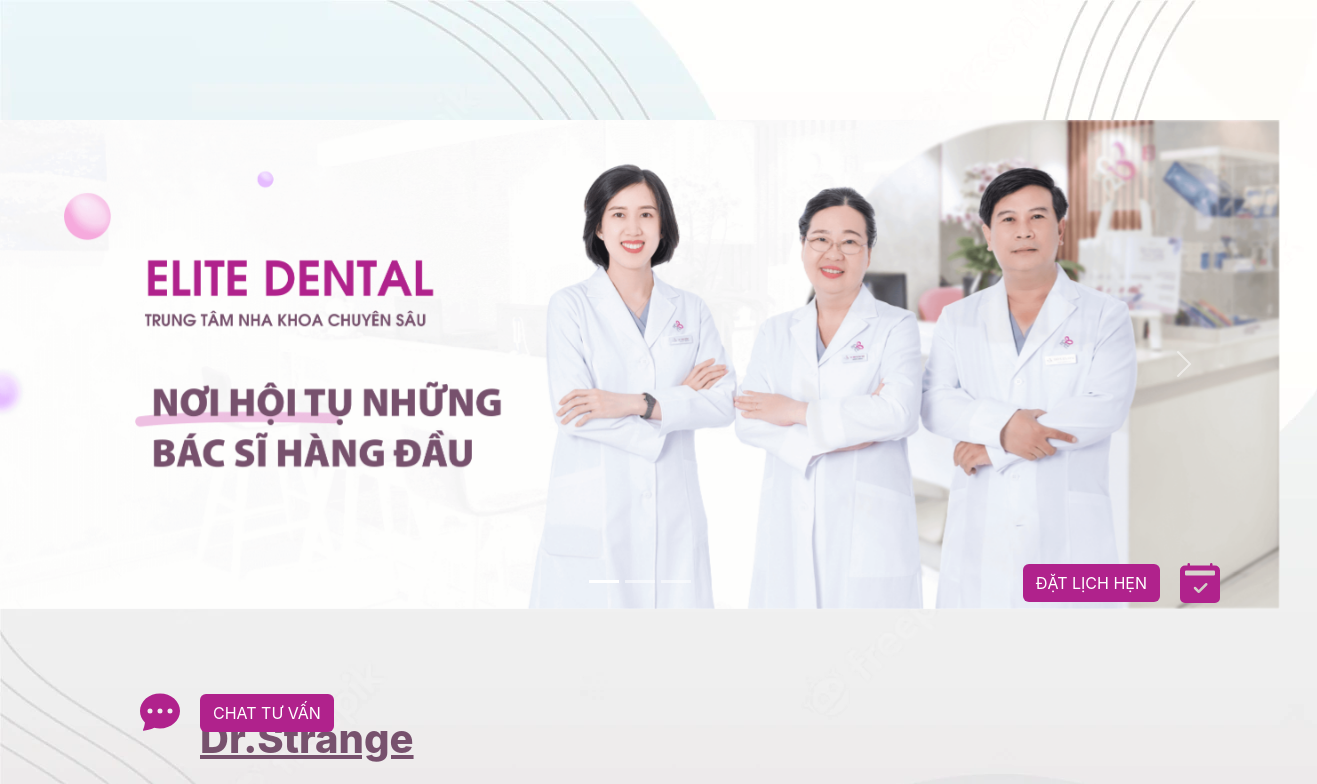
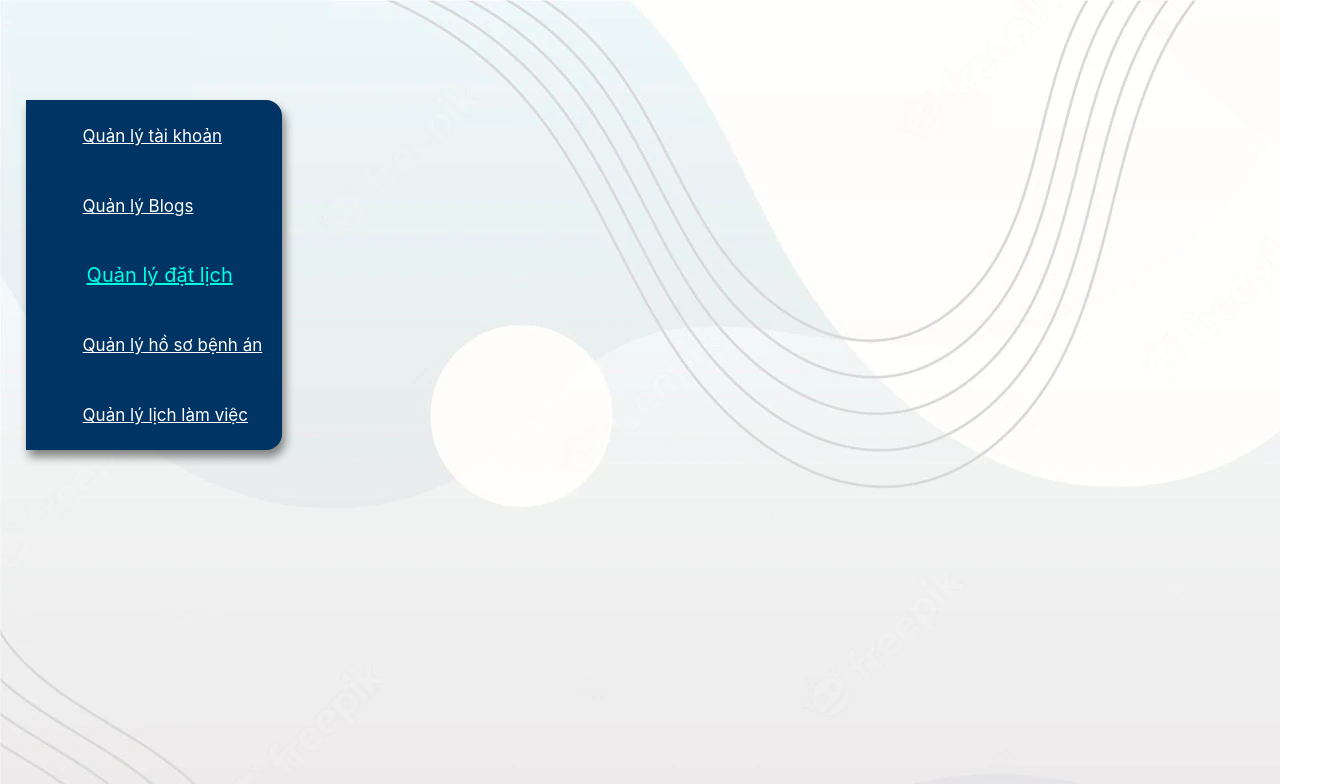
Before and after one commit to Phuoc0210/dental-clinic-front-end, a React (Create React App) app in the folder dental-clinic/: page / in a window 1280 px wide. Shown: the top 784 px of the page, 1317 px wide, since content can reach past the window. Built offline with nearby package versions, Linux system fonts and the light colour scheme.

Commit message:
'update'

```diff
--- a/dental-clinic/package.json
+++ b/dental-clinic/package.json
@@ -9,6 +9,8 @@
     "react": "^18.2.0",
     "react-dom": "^18.2.0",
     "react-scripts": "5.0.1",
+    "react-pro-sidebar": "^1.0.0-alpha.7",
+    "react-router-dom": "^5.2.0",
     "web-vitals": "^2.1.4"
   },
   "scripts": {
--- a/dental-clinic/src/App.js
+++ b/dental-clinic/src/App.js
@@ -1,14 +1,12 @@
 import './App.css';
 import HomepageIndex from './pages/homepage/homepageIndex';
 import FormContainer from './pages/user/login/index.jsx';
-
+import Record from './pages/Doctor/Managerecord/Managerecord';
 function App() {
   return (
     <>
-      {/* <FormContainer /> */}
-      <HomepageIndex />
+      <Record />
     </>
   );
 }
-
 export default App;
--- /dev/null
+++ b/dental-clinic/src/components/Menu/Menu.css
@@ -0,0 +1,47 @@
+*{
+	list-style: none;
+	text-decoration: none;
+}
+
+.sidebar{
+	background-color: #003464;
+	color: white;
+	font-size: 17px;
+	line-height: 67px;
+	width: 20%;
+	height: 350px;
+	position: relative;
+	bottom: -100px;
+	left: 2%;
+	border-radius: 0px 16px 16px 0px;
+	box-shadow: 3px 7px 10px #828282;
+}
+
+.sidebar ul a{
+	height: 100%;
+	width: 100%;
+	display: block;
+	transition: 0.2s;
+}
+
+.sidebar ul a i{
+	margin-right: 25px;
+}
+
+.sidebar .fa {
+	font-size: 25px;
+}
+
+.nowPage{
+	font-size: 20px;
+	padding-left: 4px;
+	color:rgb(0, 255, 225);
+	text-decoration: none;
+}
+
+ul li:hover a{
+	font-size: 10px;
+	padding-left: 4px;
+	color:rgb(0, 255, 225);
+	text-decoration: none;
+}
--- /dev/null
+++ b/dental-clinic/src/components/Menu/Menu.jsx
@@ -0,0 +1,38 @@
+import React, { Component } from 'react';
+import './Menu.css';
+import {
+	ProSidebar,
+	Menu,
+	MenuItem,
+	SidebarHeader,
+	SidebarFooter,
+	SidebarContent,
+	Sidebar
+} from "react-pro-sidebar";
+
+class Smenu extends Component {
+	constructor(props) {
+		super(props);
+
+	}
+
+
+	render = () => {
+		return (
+			<div>
+				<div class="sidebar">
+					<ul>
+						<li><a href=""><i className='fa fa-user'></i>Quản lý tài khoản</a></li>
+						<li><a href=""><i className='fa fa-edit'></i>Quản lý Blogs</a></li>
+						<li className='nowPage'><a href=""><i className='fa fa-address-card'></i>Quản lý đặt lịch</a></li>
+						<li><a href=""><i className='fa fa-file-text'></i>Quản lý hồ sơ bệnh án</a></li>
+						<li><a href=""><i className='fa fa-calendar'></i>Quản lý lịch làm việc</a></li>
+					</ul>
+				</div>
+			</div>
+
+		)
+	}
+}
+
+export default Smenu
--- /dev/null
+++ b/dental-clinic/src/pages/Doctor/Managerecord/Managerecord.jsx
@@ -0,0 +1,10 @@
+import React from "react";
+import Smenu from "../../../components/Menu/Menu";
+import './Managerecord.css';
+export default function Record() {
+    return (
+        <div>
+            <Smenu />
+        </div>
+    );
+}
```
Also changed, not shown: dental-clinic/src/pages/Doctor/Managerecord/Managerecord.css (added), 2 other files (tests, documents, lock files or other folders).
